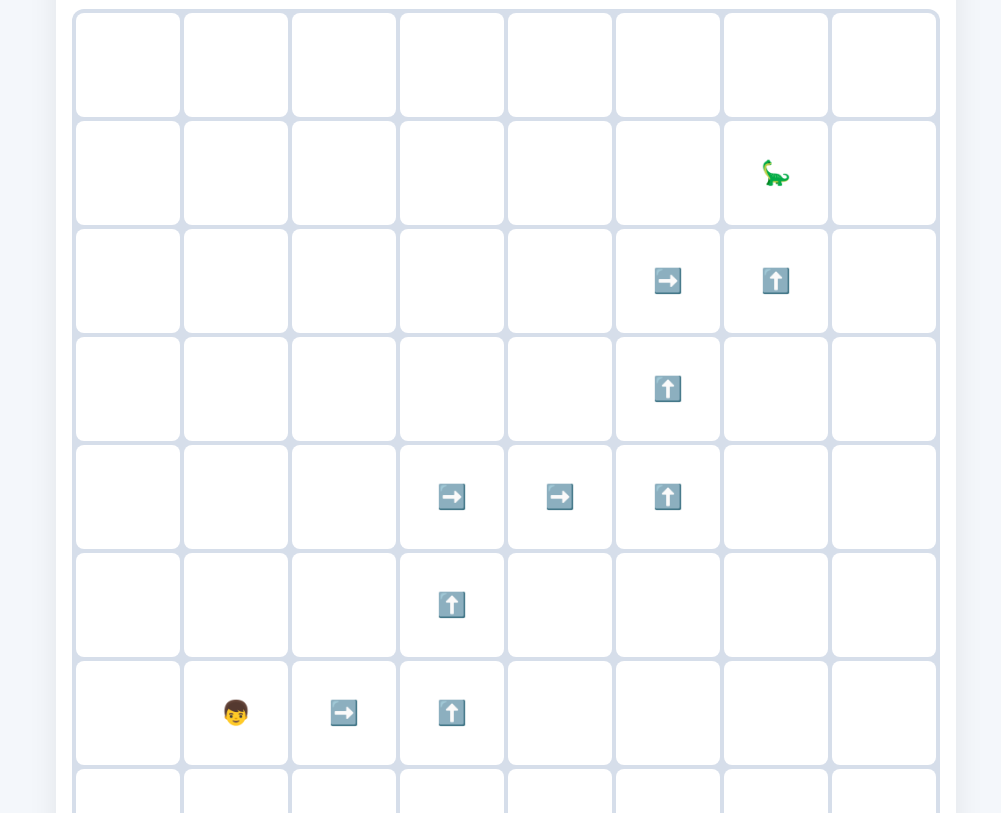
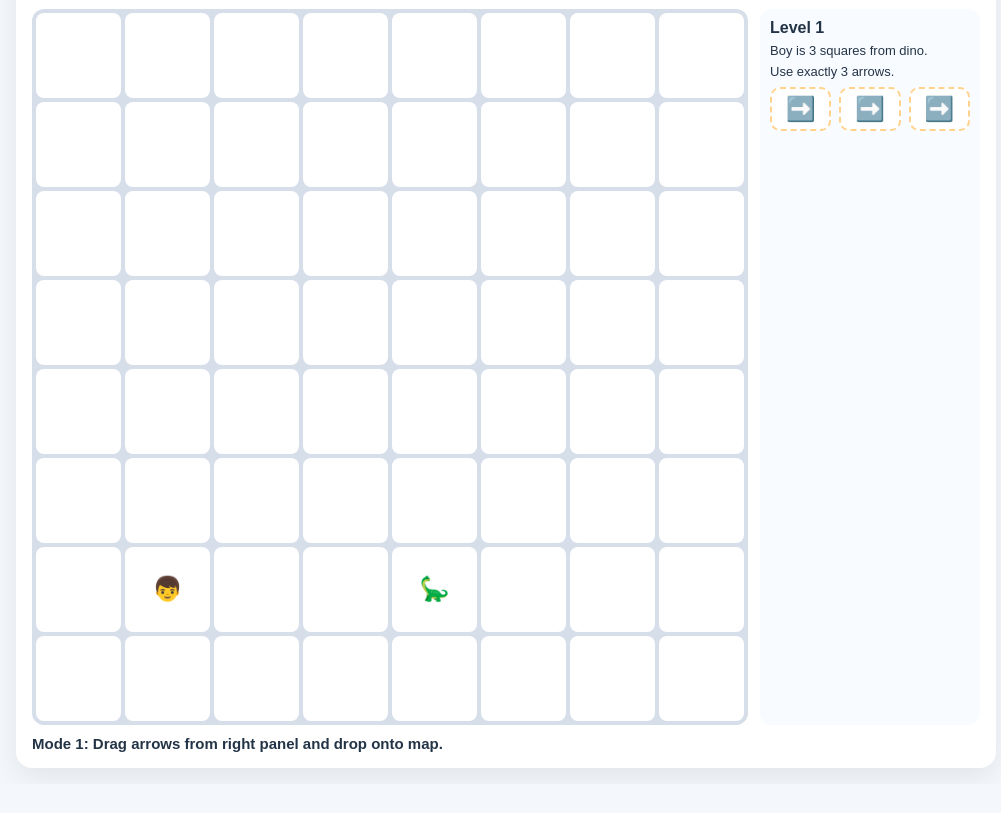
Before and after one commit to fspiranec/games, a plain HTML site: page index.html in a window 1280 px wide. Shown: the part 103-916 px from the top of the page, without its empty margins (134-1135 px from the left). After the commit the page ends 887 px from the top, so only its background shows below. Drawn offline with Linux system fonts and the light colour scheme.

Commit message:
Revamp game with drag-drop arrows, 5 levels, and multi-path mode

```diff
--- a/index.html
+++ b/index.html
@@ -5,85 +5,29 @@
   <meta name="viewport" content="width=device-width, initial-scale=1.0" />
   <title>Dino Arrow Quest</title>
   <style>
-    :root {
-      --bg: #f4f7fb;
-      --card: #ffffff;
-      --grid: #d6deea;
-      --kid: #2f80ed;
-      --dino: #27ae60;
-      --arrow: #f39c12;
-      --ok: #2ecc71;
-      --bad: #e74c3c;
-      --text: #243447;
-    }
-    * { box-sizing: border-box; }
-    body {
-      margin: 0;
-      font-family: Arial, sans-serif;
-      background: var(--bg);
-      color: var(--text);
-      display: flex;
-      justify-content: center;
-      padding: 16px;
-    }
-    .game {
-      width: min(900px, 100%);
-      background: var(--card);
-      border-radius: 16px;
-      box-shadow: 0 10px 30px rgba(0,0,0,0.08);
-      padding: 16px;
-    }
-    .topbar {
-      display: flex;
-      flex-wrap: wrap;
-      gap: 8px;
-      align-items: center;
-      justify-content: space-between;
-      margin-bottom: 12px;
-    }
-    .btns { display: flex; gap: 8px; flex-wrap: wrap; }
-    button {
-      border: 0;
-      border-radius: 10px;
-      padding: 10px 12px;
-      cursor: pointer;
-      font-weight: 700;
-      background: #ecf1f8;
-    }
-    button.active { background: #d6e7ff; }
-    .map {
-      display: grid;
-      grid-template-columns: repeat(8, 1fr);
-      gap: 4px;
-      background: var(--grid);
-      padding: 4px;
-      border-radius: 12px;
-      user-select: none;
-    }
-    .cell {
-      aspect-ratio: 1;
-      background: #fff;
-      border-radius: 8px;
-      display: grid;
-      place-items: center;
-      font-size: clamp(14px, 2.2vw, 24px);
-      position: relative;
-      overflow: hidden;
-    }
-    .legend {
-      margin-top: 12px;
-      display: flex;
-      gap: 10px;
-      flex-wrap: wrap;
-      font-size: 14px;
-    }
-    .tag { padding: 6px 8px; border-radius: 8px; font-weight: 700; }
-    .a { background: #fff6df; }
-    .b { background: #e8fff1; }
-    .c { background: #ffeceb; }
-    .path-ok { background: #ecfff4; }
-    .path-bad { background: #ffefef; }
-    .hint { margin-top: 10px; font-size: 14px; }
+    :root { --bg:#f4f7fb; --card:#fff; --grid:#d6deea; --text:#243447; --ok:#39b76f; --bad:#d94a4a; }
+    * { box-sizing:border-box; }
+    body { margin:0; font-family:Arial,sans-serif; background:var(--bg); color:var(--text); display:flex; justify-content:center; padding:16px; }
+    .game { width:min(980px,100%); background:var(--card); border-radius:16px; box-shadow:0 10px 30px rgba(0,0,0,.08); padding:16px; }
+    .topbar { display:flex; flex-wrap:wrap; gap:8px; align-items:center; justify-content:space-between; margin-bottom:12px; }
+    .btns { display:flex; gap:8px; flex-wrap:wrap; }
+    button { border:0; border-radius:10px; padding:10px 12px; cursor:pointer; font-weight:700; background:#ecf1f8; }
+    button.active { background:#d6e7ff; }
+    .layout { display:grid; grid-template-columns: 1fr 220px; gap:12px; }
+    .map { display:grid; grid-template-columns:repeat(8,1fr); gap:4px; background:var(--grid); padding:4px; border-radius:12px; }
+    .cell { aspect-ratio:1; background:#fff; border-radius:8px; display:grid; place-items:center; font-size:clamp(15px,2.3vw,24px); border:2px solid transparent; }
+    .cell.drop-target { border-color:#5a8cff; }
+    .path-a{ background:#39b76f; color:#fff; }
+    .path-b{ background:#f1bf3f; }
+    .path-c{ background:#d94a4a; color:#fff; }
+    .panel { background:#f8fbff; border-radius:12px; padding:10px; }
+    .arrow-bank { display:grid; grid-template-columns:repeat(3,1fr); gap:8px; margin-top:8px; }
+    .arrow-item { font-size:24px; background:#fff; border-radius:10px; padding:6px; text-align:center; border:2px dashed #ffd28d; cursor:grab; }
+    .counter { font-size:13px; margin-top:6px; }
+    .hint { margin: 10px 0 0; font-size:15px; font-weight:700; }
+    .jump { animation: jump .35s ease-in-out 3; }
+    @keyframes jump { 0%,100%{transform:translateY(0)} 50%{transform:translateY(-10px)} }
+    @media (max-width: 820px){ .layout{ grid-template-columns:1fr; } }
   </style>
 </head>
 <body>
@@ -91,22 +35,24 @@
     <div class="topbar">
       <h2>Dino Arrow Quest</h2>
       <div class="btns">
-        <button id="mode1" class="active">Mode 1: Follow Arrows</button>
-        <button id="mode2">Mode 2: Pick Correct Path</button>
+        <button id="mode1" class="active">Mode 1: Drag Arrows</button>
+        <button id="mode2">Mode 2: Pick Path</button>
+        <button id="newPath">New Paths</button>
         <button id="reset">Reset</button>
       </div>
     </div>
 
-    <section id="map" class="map" aria-label="game map"></section>
+    <div class="layout">
+      <section id="map" class="map" aria-label="game map"></section>
+      <aside class="panel" id="sidePanel">
+        <div><strong id="levelText">Level 1</strong></div>
+        <div class="counter" id="distanceText"></div>
+        <div class="counter" id="arrowCountText"></div>
+        <div id="arrowBank" class="arrow-bank"></div>
+      </aside>
+    </div>
+
     <p id="hint" class="hint"></p>
-
-    <div class="legend">
-      <span class="tag a">👦 Kid (sketch style)</span>
-      <span class="tag b">🦕 Dinosaur target</span>
-      <span class="tag a">⬆️⬇️⬅️➡️ Arrow icons</span>
-      <span class="tag b">Green path = correct</span>
-      <span class="tag c">Red path = wrong</span>
-    </div>
   </main>
 
   <script>
@@ -115,130 +61,163 @@
     const hintEl = document.getElementById('hint');
     const mode1Btn = document.getElementById('mode1');
     const mode2Btn = document.getElementById('mode2');
+    const newPathBtn = document.getElementById('newPath');
     const resetBtn = document.getElementById('reset');
+    const arrowBankEl = document.getElementById('arrowBank');
+    const levelText = document.getElementById('levelText');
+    const distanceText = document.getElementById('distanceText');
+    const arrowCountText = document.getElementById('arrowCountText');
 
     let mode = 1;
+    let level = 1;
     let kid = { x: 1, y: 6 };
     let dino = { x: 6, y: 1 };
+    let jumpOn = false;
 
-    const arrowPath = [
-      { x: 1, y: 6, a: '➡️' },
-      { x: 2, y: 6, a: '➡️' },
-      { x: 3, y: 6, a: '⬆️' },
-      { x: 3, y: 5, a: '⬆️' },
-      { x: 3, y: 4, a: '➡️' },
-      { x: 4, y: 4, a: '➡️' },
-      { x: 5, y: 4, a: '⬆️' },
-      { x: 5, y: 3, a: '⬆️' },
-      { x: 5, y: 2, a: '➡️' },
-      { x: 6, y: 2, a: '⬆️' }
+    const levels = [
+      { kid: {x:1,y:6}, dino: {x:4,y:6} },
+      { kid: {x:1,y:6}, dino: {x:5,y:5} },
+      { kid: {x:0,y:7}, dino: {x:4,y:5} },
+      { kid: {x:0,y:7}, dino: {x:5,y:4} },
+      { kid: {x:0,y:7}, dino: {x:6,y:3} }
     ];
 
-    const mode2Paths = {
-      correct: [
-        { x: 1, y: 6 }, { x: 2, y: 6 }, { x: 2, y: 5 }, { x: 3, y: 5 },
-        { x: 4, y: 5 }, { x: 4, y: 4 }, { x: 5, y: 4 }, { x: 5, y: 3 },
-        { x: 6, y: 3 }, { x: 6, y: 2 }, { x: 6, y: 1 }
-      ],
-      wrong: [
-        { x: 1, y: 6 }, { x: 1, y: 5 }, { x: 1, y: 4 }, { x: 2, y: 4 },
-        { x: 3, y: 4 }, { x: 4, y: 4 }, { x: 4, y: 3 }, { x: 4, y: 2 }
-      ]
-    };
+    let requiredPath = [];
+    let placedArrows = new Map();
+    let arrowBank = [];
 
-    function cellKey(x, y) { return `${x},${y}`; }
+    let mode2Paths = { correct: [], options: [] };
 
-    function draw() {
+    const dirs = [{dx:1,dy:0,a:'➡️'},{dx:-1,dy:0,a:'⬅️'},{dx:0,dy:1,a:'⬇️'},{dx:0,dy:-1,a:'⬆️'}];
+    const key = (x,y)=>`${x},${y}`;
+
+    function manhattan(a,b){ return Math.abs(a.x-b.x)+Math.abs(a.y-b.y); }
+
+    function buildSimplePath(from, to){
+      const p=[]; let x=from.x, y=from.y;
+      while (x!==to.x){ const dx = x<to.x?1:-1; p.push({x,y,a:dx===1?'➡️':'⬅️'}); x+=dx; }
+      while (y!==to.y){ const dy = y<to.y?1:-1; p.push({x,y,a:dy===1?'⬇️':'⬆️'}); y+=dy; }
+      return p;
+    }
+
+    function initLevel(){
+      const setup = levels[level-1];
+      kid = {...setup.kid}; dino = {...setup.dino};
+      requiredPath = buildSimplePath(kid, dino);
+      placedArrows = new Map();
+      arrowBank = requiredPath.map(p => p.a);
+      jumpOn = false;
+    }
+
+    function drawArrowBank(){
+      arrowBankEl.innerHTML = '';
+      arrowBank.forEach((a, i) => {
+        const item = document.createElement('div');
+        item.className = 'arrow-item';
+        item.textContent = a;
+        item.draggable = true;
+        item.dataset.index = i;
+        item.addEventListener('dragstart', (e) => e.dataTransfer.setData('text/plain', i));
+        arrowBankEl.appendChild(item);
+      });
+    }
+
+    function generateMode2Paths(){
+      const c = buildSimplePath(kid, dino).map(p => ({x:p.x,y:p.y}));
+      c.push({x:dino.x,y:dino.y});
+      const option2 = c.map((pt, i) => i < 2 ? pt : {x:Math.min(size-1, pt.x+1), y:pt.y});
+      const option3 = c.map((pt, i) => i < 3 ? pt : {x:pt.x, y:Math.max(0, pt.y-1)});
+      mode2Paths = { correct:c, options:[c, option2, option3] };
+    }
+
+    function draw(){
       mapEl.innerHTML = '';
+      levelText.textContent = `Level ${level}`;
+      distanceText.textContent = `Boy is ${manhattan(kid,dino)} squares from dino.`;
+      arrowCountText.textContent = mode === 1 ? `Use exactly ${requiredPath.length} arrows.` : 'Pick one of 3 path options.';
+      drawArrowBank();
 
-      const arrowMap = new Map(arrowPath.map(p => [cellKey(p.x, p.y), p.a]));
-      const correctSet = new Set(mode2Paths.correct.map(p => cellKey(p.x, p.y)));
-      const wrongSet = new Set(mode2Paths.wrong.map(p => cellKey(p.x, p.y)));
+      const correctSet = new Set(mode2Paths.correct.map(p => key(p.x,p.y)));
+      const optSets = mode2Paths.options.map(path => new Set(path.map(p => key(p.x,p.y))));
 
-      for (let y = 0; y < size; y++) {
-        for (let x = 0; x < size; x++) {
-          const cell = document.createElement('button');
+      for (let y=0; y<size; y++) {
+        for (let x=0; x<size; x++) {
+          const cell = document.createElement('div');
           cell.className = 'cell';
-          cell.dataset.x = x;
-          cell.dataset.y = y;
+          cell.dataset.x = x; cell.dataset.y = y;
 
-          if (mode === 1 && arrowMap.has(cellKey(x, y))) {
-            cell.textContent = arrowMap.get(cellKey(x, y));
+          if (mode === 1 && placedArrows.has(key(x,y))) cell.textContent = placedArrows.get(key(x,y));
+          if (mode === 2) {
+            if (optSets[0].has(key(x,y))) cell.classList.add('path-a');
+            if (optSets[1].has(key(x,y))) cell.classList.add('path-b');
+            if (optSets[2].has(key(x,y))) cell.classList.add('path-c');
+            cell.addEventListener('click', ()=>selectPath(x,y));
           }
 
-          if (mode === 2) {
-            if (correctSet.has(cellKey(x, y))) cell.classList.add('path-ok');
-            if (wrongSet.has(cellKey(x, y))) cell.classList.add('path-bad');
+          if (mode === 1) {
+            cell.addEventListener('dragover', (e)=>{ e.preventDefault(); cell.classList.add('drop-target'); });
+            cell.addEventListener('dragleave', ()=>cell.classList.remove('drop-target'));
+            cell.addEventListener('drop', (e)=>{
+              e.preventDefault(); cell.classList.remove('drop-target');
+              const index = Number(e.dataTransfer.getData('text/plain'));
+              if (!Number.isNaN(index) && arrowBank[index] && !placedArrows.has(key(x,y))) {
+                placedArrows.set(key(x,y), arrowBank[index]);
+                arrowBank.splice(index,1);
+                draw();
+                if (arrowBank.length === 0) checkMode1Win();
+              }
+            });
           }
 
-          if (x === kid.x && y === kid.y) cell.textContent = '👦';
-          if (x === dino.x && y === dino.y) cell.textContent = '🦕';
+          if (x===kid.x && y===kid.y) {
+            cell.textContent = '👦';
+            if (jumpOn) cell.classList.add('jump');
+          }
+          if (x===dino.x && y===dino.y) cell.textContent = '🦕';
 
-          cell.addEventListener('click', () => onCellClick(x, y));
           mapEl.appendChild(cell);
-        }
-      }
-
-      hintEl.textContent = mode === 1
-        ? 'Mode 1: Click arrow cells to move the kid step by step to the dinosaur.'
-        : 'Mode 2: Choose only green path cells. Red path is trap.';
-    }
-
-    function onCellClick(x, y) {
-      if (mode === 1) {
-        const idx = arrowPath.findIndex(p => p.x === kid.x && p.y === kid.y);
-        if (idx === -1) return;
-        const next = arrowPath[idx + 1];
-        if (!next) return;
-
-        if (x === next.x && y === next.y) {
-          kid = { x, y };
-          if (kid.x === dino.x && kid.y === dino.y) {
-            hintEl.textContent = '🎉 Great! Kid reached dinosaur in Mode 1.';
-          }
-          draw();
-        }
-      } else {
-        const inCorrect = mode2Paths.correct.some(p => p.x === x && p.y === y);
-        const inWrong = mode2Paths.wrong.some(p => p.x === x && p.y === y);
-
-        if (inWrong) {
-          hintEl.textContent = '❌ Wrong way! Try green path.';
-          return;
-        }
-        if (inCorrect) {
-          kid = { x, y };
-          if (kid.x === dino.x && kid.y === dino.y) {
-            hintEl.textContent = '🎉 Correct choice! Kid found dinosaur in Mode 2.';
-          }
-          draw();
         }
       }
     }
 
-    function resetPositions() {
-      kid = { x: 1, y: 6 };
-      dino = { x: 6, y: 1 };
+    function checkMode1Win(){
+      const ok = requiredPath.every(step => placedArrows.get(key(step.x,step.y)) === step.a);
+      if (ok) { jumpOn = true; hintEl.textContent = 'Bravo! 🎉'; nextLevel(); }
+      else { jumpOn = false; hintEl.textContent = 'Try again.'; }
       draw();
     }
 
-    mode1Btn.addEventListener('click', () => {
-      mode = 1;
-      mode1Btn.classList.add('active');
-      mode2Btn.classList.remove('active');
-      resetPositions();
-    });
+    function nextLevel(){
+      if (level < 5) level += 1;
+      initLevel();
+    }
 
-    mode2Btn.addEventListener('click', () => {
-      mode = 2;
-      mode2Btn.classList.add('active');
-      mode1Btn.classList.remove('active');
-      resetPositions();
-    });
+    function selectPath(x, y){
+      const chosen = mode2Paths.options.findIndex(set => set.some(p => p.x===x && p.y===y));
+      if (chosen === 0) { jumpOn = true; kid = {...dino}; hintEl.textContent = 'Bravo! 🎉'; }
+      else { jumpOn = false; hintEl.textContent = 'Try again.'; }
+      draw();
+    }
 
-    resetBtn.addEventListener('click', resetPositions);
+    function switchMode(m){
+      mode = m;
+      mode1Btn.classList.toggle('active', m===1);
+      mode2Btn.classList.toggle('active', m===2);
+      initLevel();
+      generateMode2Paths();
+      hintEl.textContent = m===1 ? 'Drag and drop arrows on map. Use exact number of arrows.' : 'Click one path option. Only one is correct.';
+      draw();
+    }
 
+    mode1Btn.addEventListener('click', ()=>switchMode(1));
+    mode2Btn.addEventListener('click', ()=>switchMode(2));
+    resetBtn.addEventListener('click', ()=>switchMode(mode));
+    newPathBtn.addEventListener('click', ()=>{ generateMode2Paths(); hintEl.textContent='New paths generated.'; draw(); });
+
+    initLevel();
+    generateMode2Paths();
     draw();
+    hintEl.textContent = 'Mode 1: Drag arrows from right panel and drop onto map.';
   </script>
 </body>
 </html>
```
